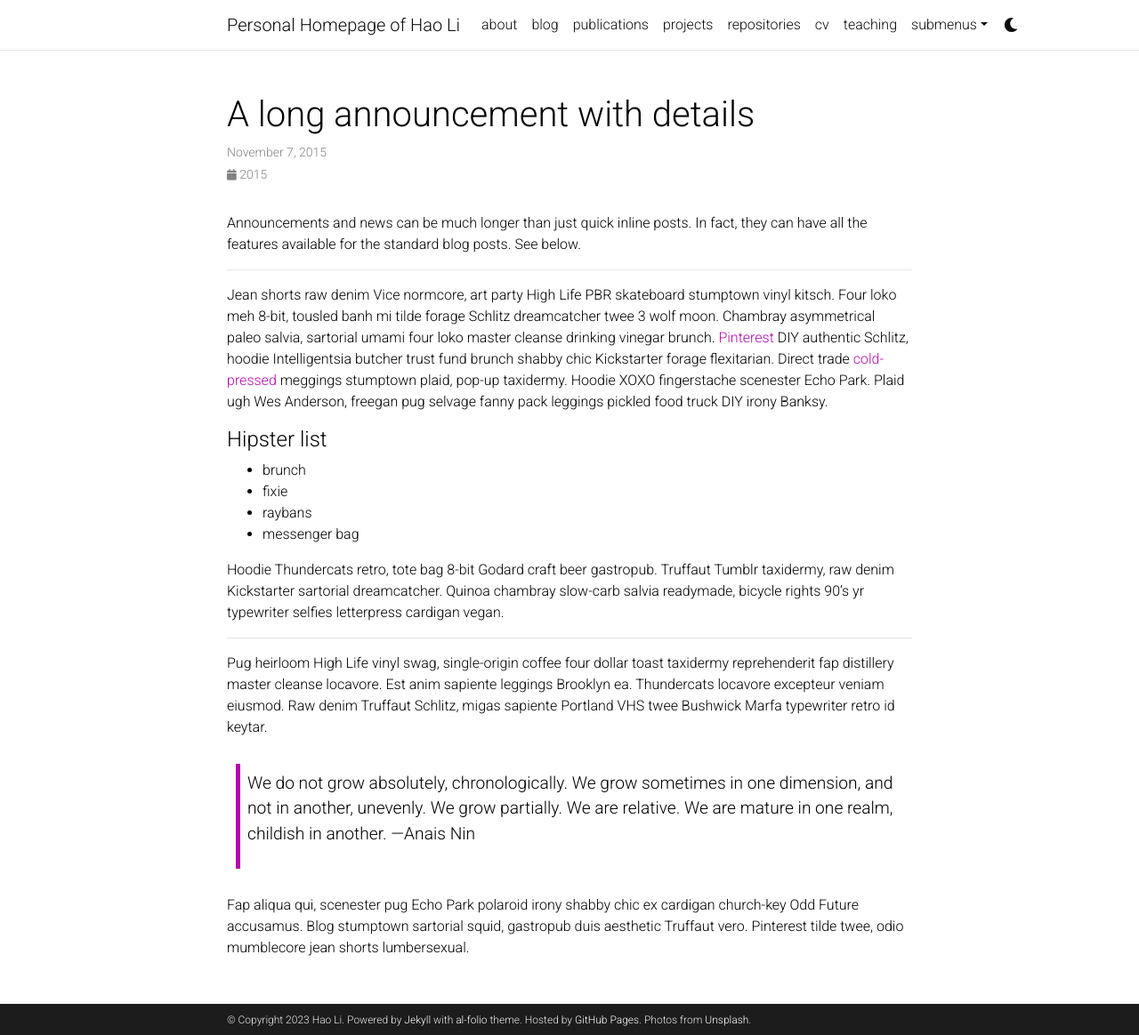
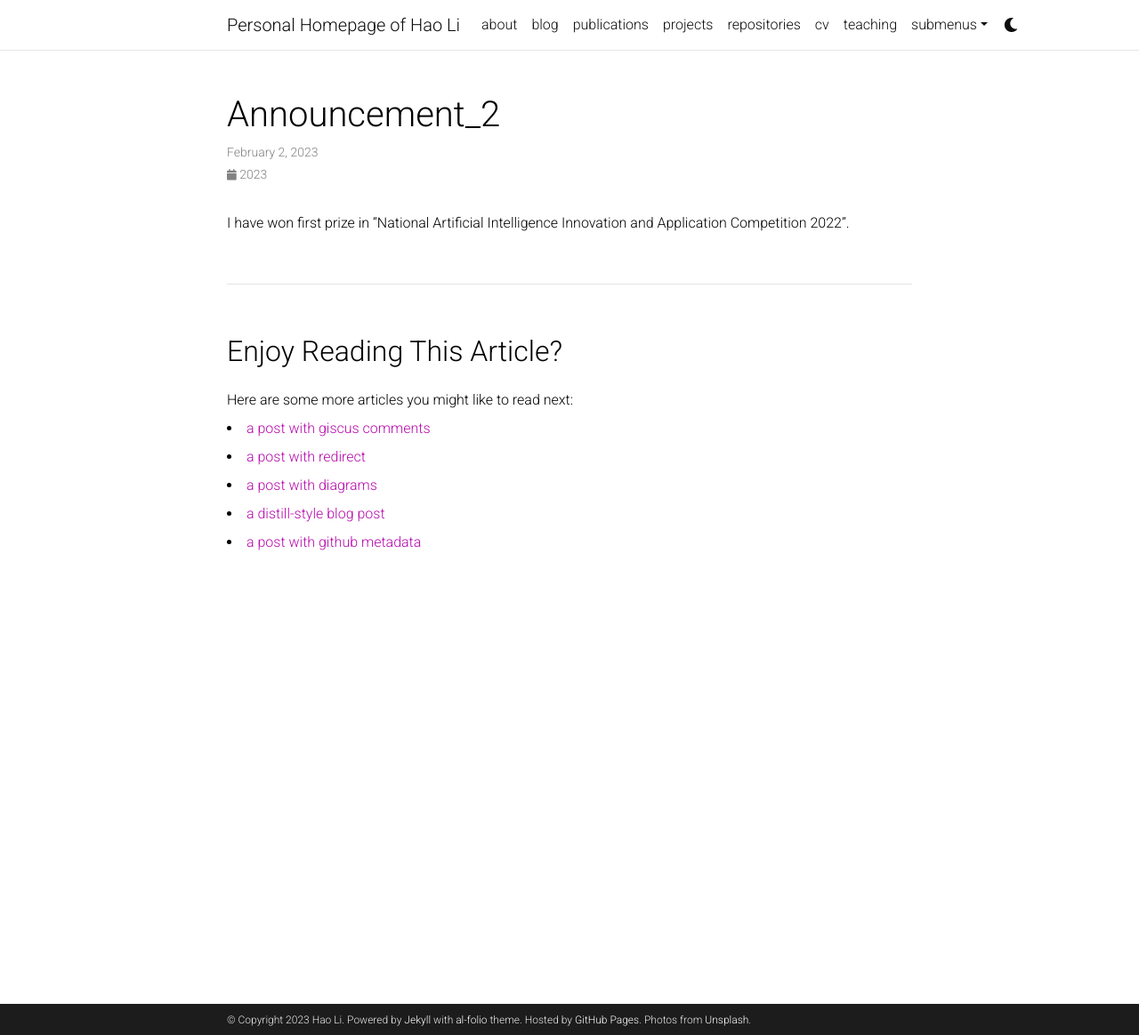
Before and after one commit to leolee99/leolee99.github.io, a Jekyll site: the page built from _news/announcement_2.md, in a window 1280 px wide and 1164 px high. Shown: the whole window at 89% size. Built offline with Jekyll 4.4.1, drawn with Linux system fonts in a browser that asks for light colours; comment, search, counter and statistics services are not loaded; a style sheet for code colours, icons or effects is not loaded.

Commit message:
Update announcement_2.md

```diff
--- a/_news/announcement_2.md
+++ b/_news/announcement_2.md
@@ -1,32 +1,8 @@
 ---
 layout: post
-title: A long announcement with details
-date: 2015-11-07 16:11:00-0400
-inline: false
-related_posts: false
+date: 2023-2-2 15:59:00-0400
+inline: true
+related_posts: true
 ---
 
-Announcements and news can be much longer than just quick inline posts. In fact, they can have all the features available for the standard blog posts. See below.
-
-***
-
-Jean shorts raw denim Vice normcore, art party High Life PBR skateboard stumptown vinyl kitsch. Four loko meh 8-bit, tousled banh mi tilde forage Schlitz dreamcatcher twee 3 wolf moon. Chambray asymmetrical paleo salvia, sartorial umami four loko master cleanse drinking vinegar brunch. <a href="https://www.pinterest.com">Pinterest</a> DIY authentic Schlitz, hoodie Intelligentsia butcher trust fund brunch shabby chic Kickstarter forage flexitarian. Direct trade <a href="https://en.wikipedia.org/wiki/Cold-pressed_juice">cold-pressed</a> meggings stumptown plaid, pop-up taxidermy. Hoodie XOXO fingerstache scenester Echo Park. Plaid ugh Wes Anderson, freegan pug selvage fanny pack leggings pickled food truck DIY irony Banksy.
-
-#### Hipster list
-<ul>
-    <li>brunch</li>
-    <li>fixie</li>
-    <li>raybans</li>
-    <li>messenger bag</li>
-</ul>
-
-Hoodie Thundercats retro, tote bag 8-bit Godard craft beer gastropub. Truffaut Tumblr taxidermy, raw denim Kickstarter sartorial dreamcatcher. Quinoa chambray slow-carb salvia readymade, bicycle rights 90's yr typewriter selfies letterpress cardigan vegan.
-
-***
-
-Pug heirloom High Life vinyl swag, single-origin coffee four dollar toast taxidermy reprehenderit fap distillery master cleanse locavore. Est anim sapiente leggings Brooklyn ea. Thundercats locavore excepteur veniam eiusmod. Raw denim Truffaut Schlitz, migas sapiente Portland VHS twee Bushwick Marfa typewriter retro id keytar.
-
-> We do not grow absolutely, chronologically. We grow sometimes in one dimension, and not in another, unevenly. We grow partially. We are relative. We are mature in one realm, childish in another.
-> —Anais Nin
-
-Fap aliqua qui, scenester pug Echo Park polaroid irony shabby chic ex cardigan church-key Odd Future accusamus. Blog stumptown sartorial squid, gastropub duis aesthetic Truffaut vero. Pinterest tilde twee, odio mumblecore jean shorts lumbersexual.
+I have won first prize in "National Artificial Intelligence Innovation and Application Competition 2022".
```
